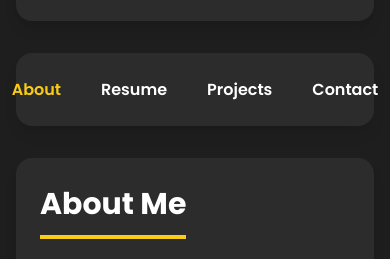
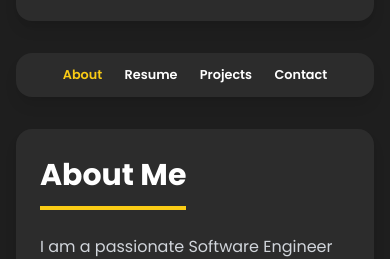
Before and after one commit to Parwez44/Portfolio, a plain HTML site: page index.html in a window 390 px wide. Shown: the part 587-846 px from the top of the page. Drawn offline with nearby package versions, Linux system fonts and the light colour scheme.

Commit message:
Enhance responsiveness of navbar and links
Added responsive styles for navbar and nav links.

```diff
--- a/style.css
+++ b/style.css
@@ -433,3 +433,14 @@ textarea.form-input {
     object-fit: cover;
     border-radius: 10px;
 }
+@media (max-width: 640px) {
+    .navbar {
+        gap: 0.4rem;
+        padding: 0.5rem 0.5rem;
+    }
+
+    .nav-link {
+        font-size: 0.8rem;
+        padding: 0.3rem 0.5rem;
+    }
+}
```
